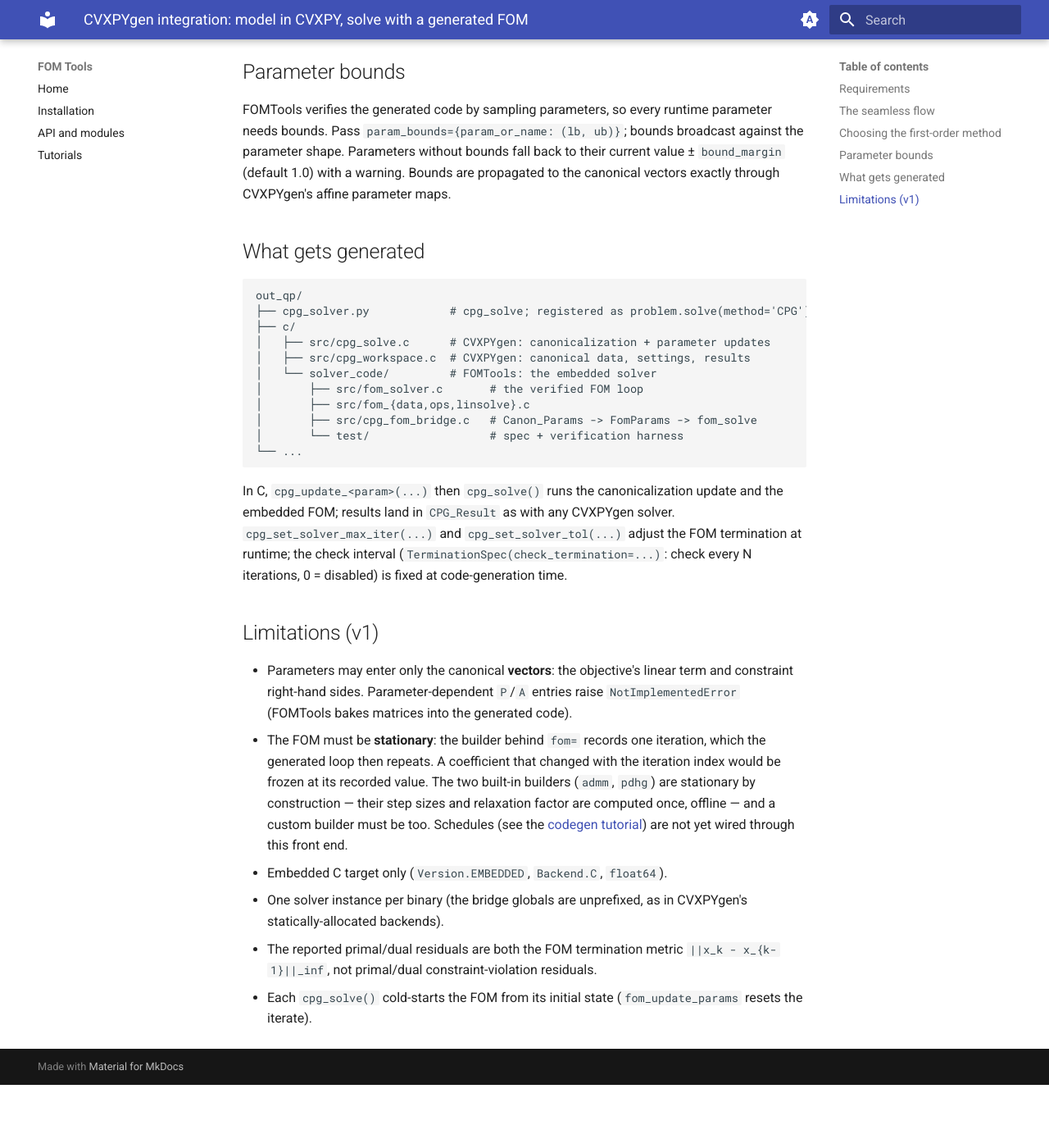
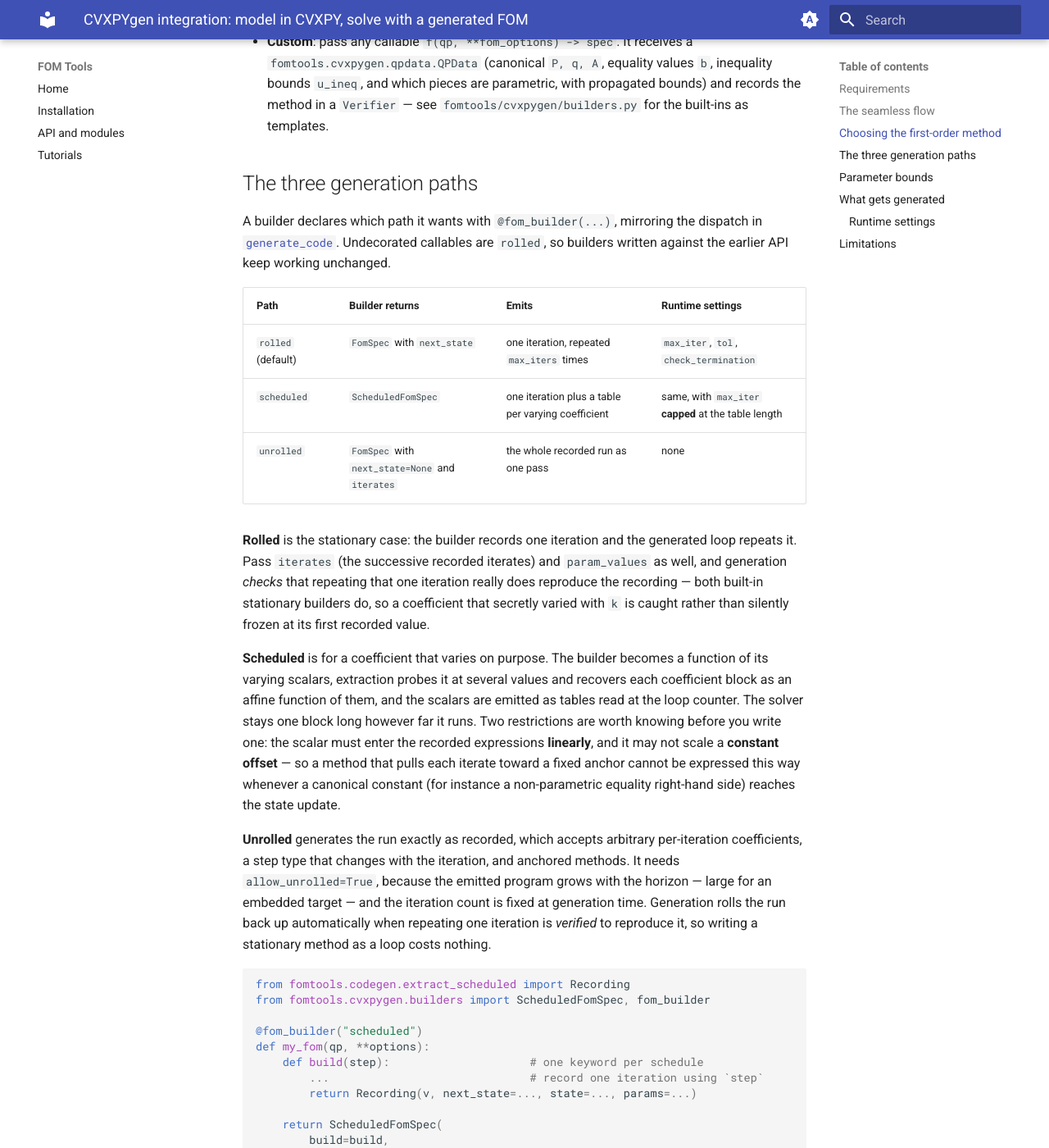
Before and after one commit to stellatogrp/fomtools, an MkDocs documentation site: the page built from docs/tutorials/cvxpygen.md, in a window 1280 px wide and 1400 px high, scrolled down 1856 px. Shown: the whole window at 82% size. Built offline with MkDocs 1.6.1 and Material for MkDocs 9.7.7, drawn with Linux system fonts in a browser that asks for light colours; before the commit the page ends 3179 px from its top, so only the background shows below that; some of the changed text lies outside the part shown.

Commit message:
updated docs

````diff
--- a/docs/tutorials/cvxpygen.md
+++ b/docs/tutorials/cvxpygen.md
@@ -70,14 +70,80 @@ Note: use a *relative* `code_dir` — CVXPYgen registers the wrapper by importin
   the KKT matrix is computed at generation time; each iteration is a
   triangular solve plus a projection. Works for any QP. Options (via
   `fom_options=...`): `rho`, `sigma`, `alpha`, `rho_eq_scale`.
+- `fom="relaxed_admm"`: the same operator with an over-relaxation that *varies
+  with the iteration index*, ramping from `alpha_start` to `alpha_final` over
+  `ramp_iters`. Generated down the scheduled path below. Ramping is a
+  heuristic, not an acceleration guarantee — it helps on some problems and not
+  others — but any sequence inside `(0, 2)` converges, and the solver is the
+  same size and carries the same state as the plain builder.
 - `fom="pdhg"`: PDHG / Chambolle–Pock. Matrix-vector products only — no
   factorization — for problems with a zero quadratic term (LPs). Option:
   `step_scale`.
-- **Custom**: pass any callable `f(qp, **fom_options) -> FomSpec`. It receives
+- **Custom**: pass any callable `f(qp, **fom_options) -> spec`. It receives
   a `fomtools.cvxpygen.qpdata.QPData` (canonical `P, q, A`, equality values
   `b`, inequality bounds `u_ineq`, and which pieces are parametric, with
-  propagated bounds) and records one iteration in a `Verifier` — see
-  `fomtools/cvxpygen/builders.py` for the two built-ins as templates.
+  propagated bounds) and records the method in a `Verifier` — see
+  `fomtools/cvxpygen/builders.py` for the built-ins as templates.
+
+## The three generation paths
+
+A builder declares which path it wants with `@fom_builder(...)`, mirroring the
+dispatch in [`generate_code`](codegen.md). Undecorated callables are `rolled`,
+so builders written against the earlier API keep working unchanged.
+
+| Path | Builder returns | Emits | Runtime settings |
+|---|---|---|---|
+| `rolled` (default) | `FomSpec` with `next_state` | one iteration, repeated `max_iters` times | `max_iter`, `tol`, `check_termination` |
+| `scheduled` | `ScheduledFomSpec` | one iteration plus a table per varying coefficient | same, with `max_iter` **capped** at the table length |
+| `unrolled` | `FomSpec` with `next_state=None` and `iterates` | the whole recorded run as one pass | none |
+
+**Rolled** is the stationary case: the builder records one iteration and the
+generated loop repeats it. Pass `iterates` (the successive recorded iterates)
+and `param_values` as well, and generation *checks* that repeating that one
+iteration really does reproduce the recording — both built-in stationary
+builders do, so a coefficient that secretly varied with `k` is caught rather
+than silently frozen at its first recorded value.
+
+**Scheduled** is for a coefficient that varies on purpose. The builder becomes a
+function of its varying scalars, extraction probes it at several values and
+recovers each coefficient block as an affine function of them, and the scalars
+are emitted as tables read at the loop counter. The solver stays one block long
+however far it runs. Two restrictions are worth knowing before you write one:
+the scalar must enter the recorded expressions **linearly**, and it may not
+scale a **constant offset** — so a method that pulls each iterate toward a fixed
+anchor cannot be expressed this way whenever a canonical constant (for instance
+a non-parametric equality right-hand side) reaches the state update.
+
+**Unrolled** generates the run exactly as recorded, which accepts arbitrary
+per-iteration coefficients, a step type that changes with the iteration, and
+anchored methods. It needs `allow_unrolled=True`, because the emitted program
+grows with the horizon — large for an embedded target — and the iteration count
+is fixed at generation time. Generation rolls the run back up automatically when
+repeating one iteration is *verified* to reproduce it, so writing a stationary
+method as a loop costs nothing.
+
+```python
+from fomtools.codegen.extract_scheduled import Recording
+from fomtools.cvxpygen.builders import ScheduledFomSpec, fom_builder
+
+@fom_builder("scheduled")
+def my_fom(qp, **options):
+    def build(step):                     # one keyword per schedule
+        ...                              # record one iteration using `step`
+        return Recording(v, next_state=..., state=..., params=...)
+
+    return ScheduledFomSpec(
+        build=build,
+        schedules={"step": lambda k: 1.0 / (k + 2.0)},   # 0-based counter
+        name="my_fom", primal_offset=0, primal_dim=qp.n,
+        dual_offset=qp.n + qp.m, dual_dim=qp.m,
+        param_copy=("q",),
+    )
+```
+
+`build_relaxed_admm_qp` in `fomtools/cvxpygen/builders.py` is the same thing
+filled in, and `tests/codegen/test_cvxpygen_scheduled.py` shows how to check
+such a builder against CVXPY without generating any C.
 
 ## Parameter bounds
 
@@ -100,34 +166,49 @@ out_qp/
 │       ├── src/fom_solver.c       # the verified FOM loop
 │       ├── src/fom_{data,ops,linsolve}.c
 │       ├── src/cpg_fom_bridge.c   # Canon_Params -> FomParams -> fom_solve
-│       └── test/                  # spec + verification harness
+│       ├── SPEC.md, spec.json, data.npz   # the IR the agent worked from
+│       └── test/                  # verification harness
 └── ...
 ```
 
 In C, `cpg_update_<param>(...)` then `cpg_solve()` runs the canonicalization
 update and the embedded FOM; results land in `CPG_Result` as with any CVXPYgen
-solver. `cpg_set_solver_max_iter(...)` and `cpg_set_solver_tol(...)` adjust
-the FOM termination at runtime; the check interval
-(`TerminationSpec(check_termination=...)`: check every N iterations,
-0 = disabled) is fixed at code-generation time.
+solver. The reported residuals are the OSQP-style
+`||Ax - clamp(Ax, l, u)||_inf` (primal) and `||Px + q + A'y||_inf` (dual),
+computed by the bridge from the canonical data and the returned solution.
 
-## Limitations (v1)
+### Runtime settings
+
+Which `cpg_set_solver_*` functions exist depends on the generation path, because
+a solver only advertises settings it can actually honor:
+
+- **Rolled**: `cpg_set_solver_max_iter`, `cpg_set_solver_tol` and
+  `cpg_set_solver_check_termination` (check every N iterations, 0 = disabled).
+  All three are read by the bridge on every solve, so they can be tuned without
+  regenerating.
+- **Scheduled**: the same three, except that `max_iter` is capped in the bridge
+  at the length of the coefficient tables. Past their end the emitted accessors
+  clamp to the last entry, which would freeze the coefficients rather than
+  continue the method, so raising `max_iter` beyond the generated horizon has no
+  effect instead of quietly running a different algorithm.
+- **Unrolled**: none. The body is the whole run executed once, so there is no
+  iteration count to bound, no per-iteration residual to compare against a
+  tolerance, and no interval to check at. CVXPYgen emits no `Canon_Settings`
+  struct at all for such a solver, and `CPG_Info.iter` reports the number of
+  iterations the straight-line body performs.
+
+## Limitations
 
 - Parameters may enter only the canonical **vectors**: the objective's linear
   term and constraint right-hand sides. Parameter-dependent `P`/`A` entries
   raise `NotImplementedError` (FOMTools bakes matrices into the generated
   code).
-- The FOM must be **stationary**: the builder behind `fom=` records one
-  iteration, which the generated loop then repeats. A coefficient that changed
-  with the iteration index would be frozen at its recorded value. The two
-  built-in builders (`admm`, `pdhg`) are stationary by construction — their step
-  sizes and relaxation factor are computed once, offline — and a custom builder
-  must be too. Schedules (see the [codegen tutorial](codegen.md)) are not yet
-  wired through this front end.
-- Embedded C target only (`Version.EMBEDDED`, `Backend.C`, `float64`).
+- Scheduled coefficients must enter the recorded expressions linearly and may
+  not scale a constant offset; see the three paths above.
+- Targets: the embedded C target and the large-scale OpenMP / CUDA targets, all
+  with `dtype='float64'` (the canonical CVXPYgen data is double precision).
 - One solver instance per binary (the bridge globals are unprefixed, as in
   CVXPYgen's statically-allocated backends).
-- The reported primal/dual residuals are both the FOM termination metric
-  `||x_k - x_{k-1}||_inf`, not primal/dual constraint-violation residuals.
 - Each `cpg_solve()` cold-starts the FOM from its initial state
-  (`fom_update_params` resets the iterate).
+  (`fom_update_params` resets the iterate), so an anchored method's anchor is
+  always the zero vector.
````
Also changed, not shown: 2 other files.
